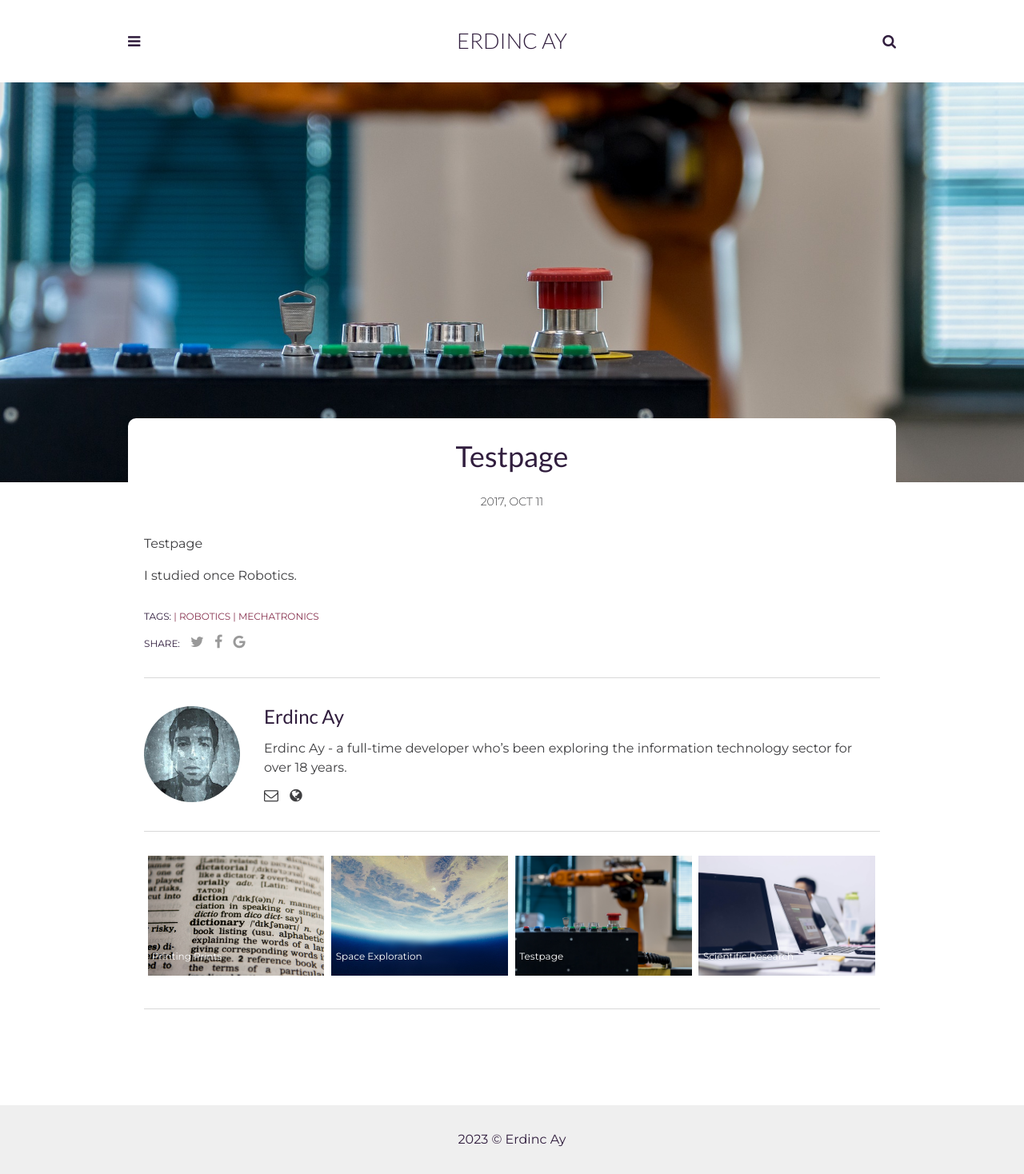
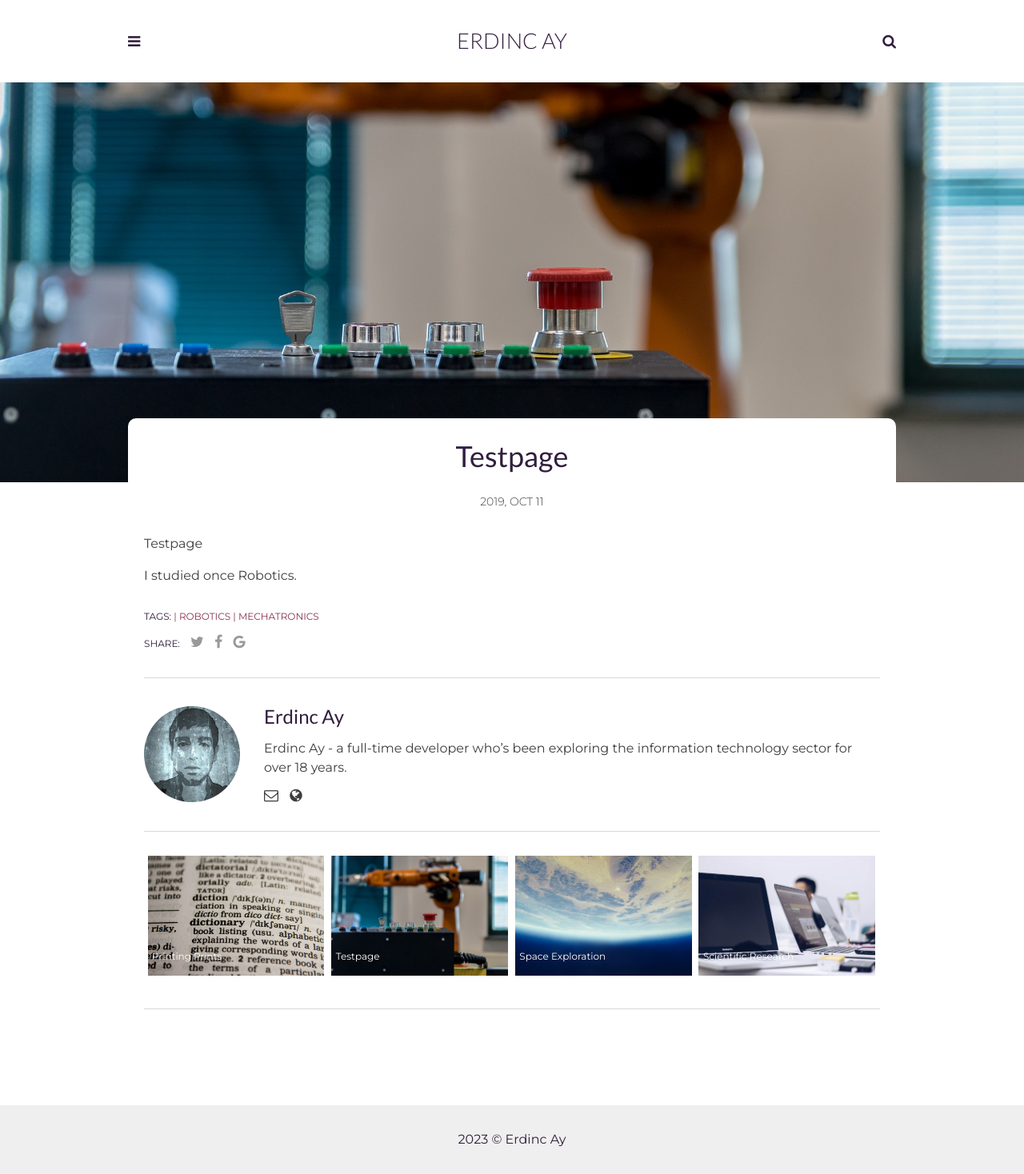
Before and after one commit to erdincay/erdincay.github.io, a Jekyll site: the page built from _posts/2019-10-11-printing-test.markdown, in a window 1280 px wide. Shown: the whole page at 80% size. Built offline with Jekyll 4.4.1, drawn with Linux system fonts in a browser that asks for light colours.

Commit message:
Update and rename 2019-10-11-test-page.markdown to 2019-10-11-printing-test.markdown

```diff
--- a/_posts/2019-10-11-test-page.markdown
+++ b/_posts/2019-10-11-printing-test.markdown
@@ -1,8 +1,8 @@
 ---
 layout: post
 title:  Testpage
-date:   2017-10-11 07:57:10 +0100
-description: Mechatronics Robotics
+date:   2019-10-11 07:57:10 +0100
+description: Printing Prints
 img: post-robotics.jpg # Add image post (optional)
 tags: [Robotics, Mechatronics]
 author: Erdinc Ay # Add name author (optional)
```
